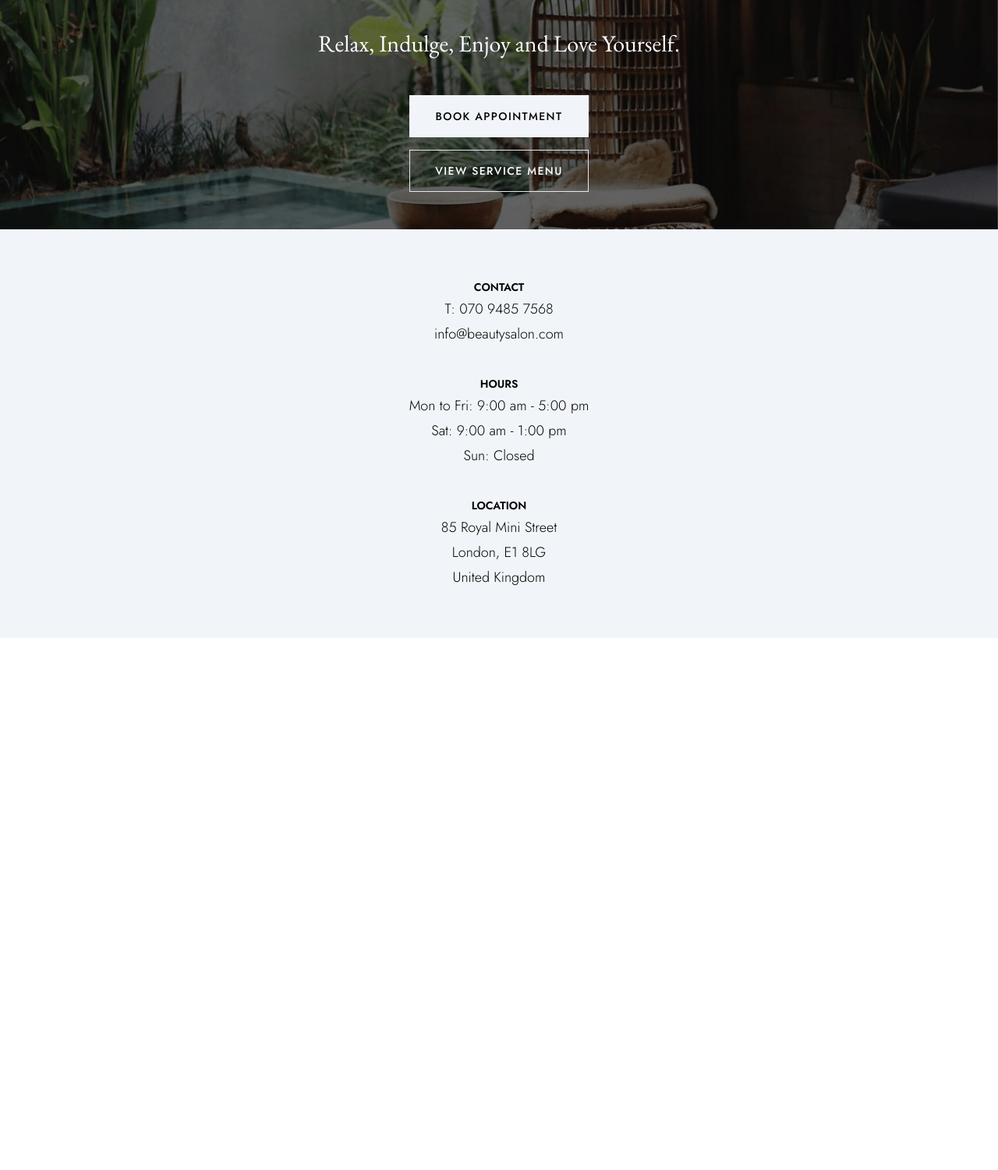
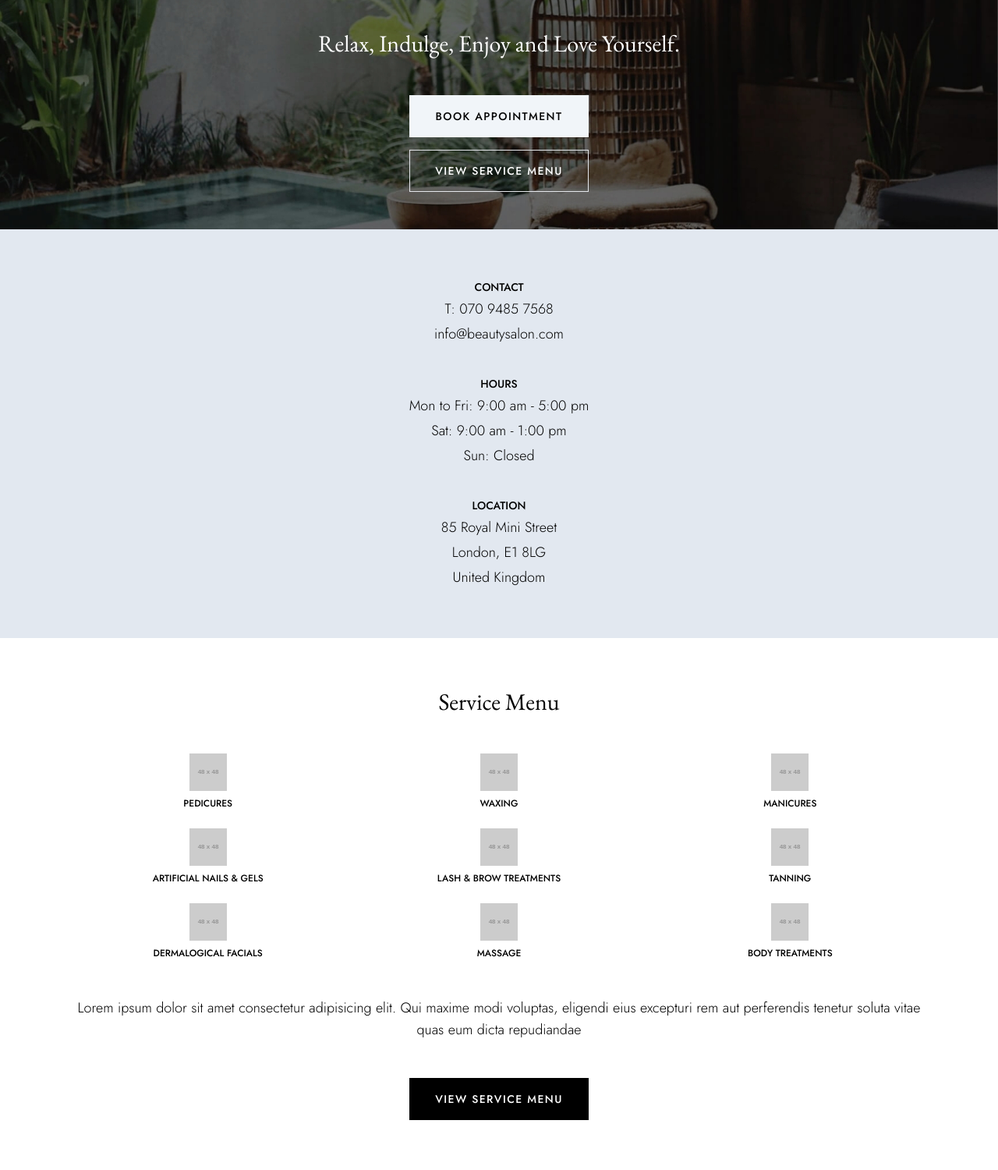
Before and after one commit to dannyrational/zoes-beauty, a website: page index.html in a window 1280 px wide. Shown: the part 74-1574 px from the top of the page at 78% size. Before the commit the page ends 892 px from the top, so only its background shows below. Drawn offline with nearby package versions, Linux system fonts and the light colour scheme; placeholder pictures from the web are drawn by us.

Commit message:
6: Working on Section 3

```diff
--- a/assets/js/main.js
+++ b/assets/js/main.js
@@ -11,17 +11,15 @@ const bodyWrap = document.querySelector("#bodyWrap");
 // ? ***** Navbar Color Change on Scroll *****
 window.addEventListener('scroll', function () {
     if (document.body.scrollTop >= 10 || document.documentElement.scrollTop >= 10) {
+        mobileNavbar.classList.add('border-b')
         mobileNavbar.classList.add('bg-white');
-        // mobileNavbar.classList.remove('absolute');
-        // mobileNavbar.classList.add('fixed');
         mobileMenuBtnOpen.classList.remove('text-white');
         mobileMenuBtnClose.classList.remove('text-white');
         logoWhite.classList.add('hidden');
         logoBlack.classList.remove('hidden');
     } else {
+        mobileNavbar.classList.remove('border-b')
         mobileNavbar.classList.remove('bg-white');
-        // mobileNavbar.classList.remove('fixed');
-        // mobileNavbar.classList.add('absolute');
         mobileMenuBtnOpen.classList.add('text-white');
         mobileMenuBtnClose.classList.add('text-white');
         logoWhite.classList.remove('hidden')
--- a/index.html
+++ b/index.html
@@ -12,20 +12,20 @@
 
 <body class="font-jost">
     <!-- Tailwind Classes -->
-    <div class="right-0 hidden bg-white -translate-x-3/4 -left-3/4"></div>
+    <div class="right-0 hidden bg-white border-b -translate-x-3/4 -left-3/4"></div>
 
     <!--Slide Out Menu -->
-    <div class="fixed z-40 w-3/4 h-screen duration-300 -right-full wrap bg-blueGray-100" id="slideOutMenu">
-        <nav class="container grid grid-cols-12">
+    <div class="fixed z-40 w-3/4 h-screen duration-300 bg-white border-l -right-full wrap" id="slideOutMenu">
+        <nav class="container flex flex-col justify-between h-full py-12">
             <!-- Links -->
-            <div class="flex flex-col col-span-12 space-y-4 text-sm font-semibold tracking-wider uppercase py-14">
+            <div class="flex flex-col space-y-4 text-sm font-semibold tracking-wider uppercase">
                 <a href="" class="py-2">Home</a>
                 <a href="" class="py-2">Service Menu</a>
                 <a href="" class="py-2">Our Story</a>
                 <a href="" class="py-2">Contact</a>
             </div>
             <!-- Social Media Icons -->
-            <div class="col-span-12">
+            <div class="">
                 <p class="">Follow us on Social Media</p>
                 <div class="mt-1 text-xl">
                     <a href="" class="inline-block ">
@@ -43,7 +43,7 @@
     <div class="relative left-0 duration-300" id="bodyWrap">
 
         <!-- Mobile Navbar -->
-        <div class="fixed top-0 left-0 z-20 w-full duration-300 wrap" id="mobileNavbar">
+        <div class="fixed top-0 left-0 z-20 w-full transition-colors duration-300 wrap" id="mobileNavbar">
             <nav class="container relative grid grid-cols-12">
 
                 <!-- Navbar Logo -->
@@ -85,30 +85,94 @@
             </div>
         </section>
 
-        <!-- Section 2 -->
-        <section class="py-16 bg-center bg-cover section-one bg-blueGray-100">
+        <!-- Section 2 (Business Info) -->
+        <section class="py-16 section-two bg-blueGray-200">
             <div class="container grid grid-cols-12 place-items-center place-content-center">
-                <div class="col-span-12 space-y-10 text-center">
+                <div class="col-span-12 space-y-10 text-lg font-light text-center">
                     <div class="mb-6 space-y-1">
-                        <h5 class="text-sm font-semibold uppercase">Contact</h5>
-                        <p class="text-lg font-light">T: 070 9485 7568</p>
-                        <p class="text-lg font-light">info@beautysalon.com</p>
+                        <h5 class="text-sm font-medium uppercase">Contact</h5>
+                        <p class="">T: 070 9485 7568</p>
+                        <p class="">info@beautysalon.com</p>
                     </div>
                     <div class="mb-6 space-y-1">
-                        <h5 class="text-sm font-semibold uppercase">Hours</h5>
-                        <p class="text-lg font-light">Mon to Fri: 9:00 am - 5:00 pm</p>
-                        <p class="text-lg font-light">Sat: 9:00 am - 1:00 pm</p>
-                        <p class="text-lg font-light">Sun: Closed</p>
+                        <h5 class="text-sm font-medium uppercase">Hours</h5>
+                        <p class="">Mon to Fri: 9:00 am - 5:00 pm</p>
+                        <p class="">Sat: 9:00 am - 1:00 pm</p>
+                        <p class="">Sun: Closed</p>
                     </div>
                     <div class="mb-6 space-y-1">
-                        <h5 class="text-sm font-semibold uppercase">Location</h5>
-                        <p class="text-lg font-light">85 Royal Mini Street</p>
-                        <p class="text-lg font-light">London, E1 8LG</p>
-                        <P class="text-lg font-light">United Kingdom</P>
+                        <h5 class="text-sm font-medium uppercase">Location</h5>
+                        <p class="">85 Royal Mini Street</p>
+                        <p class="">London, E1 8LG</p>
+                        <P class="">United Kingdom</P>
                     </div>
                 </div>
             </div>
         </section>
+
+        <!-- Section 3 (Service Menu) -->
+        <section class="py-16 section-three ">
+            <div class="container grid grid-cols-12">
+                <div class="flex flex-col col-span-12">
+                    <h1 class="mb-12 text-3xl text-center font-garamond">Service Menu</h1>
+                    <div class="grid grid-cols-12 mb-12 text-xs font-medium text-center uppercase">
+                        <div class="flex flex-col items-center col-span-6 mb-6 sm:col-span-4">
+                            <img class="mb-2" src="https://via.placeholder.com/48" alt="">
+                            <p class="">Pedicures</p>
+                        </div>
+                        <div class="flex flex-col items-center col-span-6 mb-6 sm:col-span-4">
+                            <img class="mb-2" src="https://via.placeholder.com/48" alt="">
+                            <p>Waxing</p>
+                        </div>
+
+                        <div class="flex flex-col items-center col-span-6 mb-6 sm:col-span-4">
+                            <img class="mb-2" src="https://via.placeholder.com/48" alt="">
+                            <p>Manicures</p>
+                        </div>
+                        <div class="flex flex-col items-center col-span-6 mb-6 sm:col-span-4">
+                            <img class="mb-2" src="https://via.placeholder.com/48" alt="">
+                            <p>Artificial Nails & Gels</p>
+                        </div>
+
+                        <div class="flex flex-col items-center col-span-6 mb-6 sm:col-span-4">
+                            <img class="mb-2" src="https://via.placeholder.com/48" alt="">
+                            <p>Lash & Brow Treatments</p>
+                        </div>
+                        <div class="flex flex-col items-center col-span-6 mb-6 sm:col-span-4">
+                            <img class="mb-2" src="https://via.placeholder.com/48" alt="">
+                            <p>Tanning</p>
+                        </div>
+
+                        <div class="flex flex-col items-center col-span-6 mb-6 sm:col-span-4 sm:mb-0">
+                            <img class="mb-2" src="https://via.placeholder.com/48" alt="">
+                            <p>Dermalogical Facials</p>
+                        </div>
+                        <div class="flex flex-col items-center col-span-6 mb-6 sm:col-span-4 sm:mb-0">
+                            <img class="mb-2" src="https://via.placeholder.com/48" alt="">
+                            <p>Massage</p>
+                        </div>
+
+                        <div class="flex flex-col items-center col-span-6 sm:col-span-4">
+                            <img class="mb-2" src="https://via.placeholder.com/48" alt="">
+                            <p>Body Treatments</p>
+                        </div>
+                    </div>
+                    <p class="mb-12 text-lg font-light text-center">Lorem ipsum dolor sit amet consectetur adipisicing
+                        elit. Qui maxime
+                        modi
+                        voluptas, eligendi eius
+                        excepturi rem aut perferendis tenetur soluta vitae quas eum dicta repudiandae</p>
+                    <a href=""
+                        class="px-8 py-4 mx-auto text-sm font-medium tracking-widest text-center text-white uppercase duration-300 bg-black border border-black hover:bg-trueGray-800">View
+                        Service Menu</a>
+                </div>
+            </div>
+        </section>
+
+
+
+
+
     </div>
 
     <script src="assets/js/main.js"></script>
--- a/tailwind.config.js
+++ b/tailwind.config.js
@@ -22,6 +22,7 @@ module.exports = {
       },
       colors: {
         blueGray: colors.blueGray,
+        trueGray: colors.trueGray,
       }
     },
   },
```
Also changed, not shown: assets/css/main.css, assets/images/zoes-beauty-logo-black.png, assets/images/zoes-beauty-logo-white.png.
